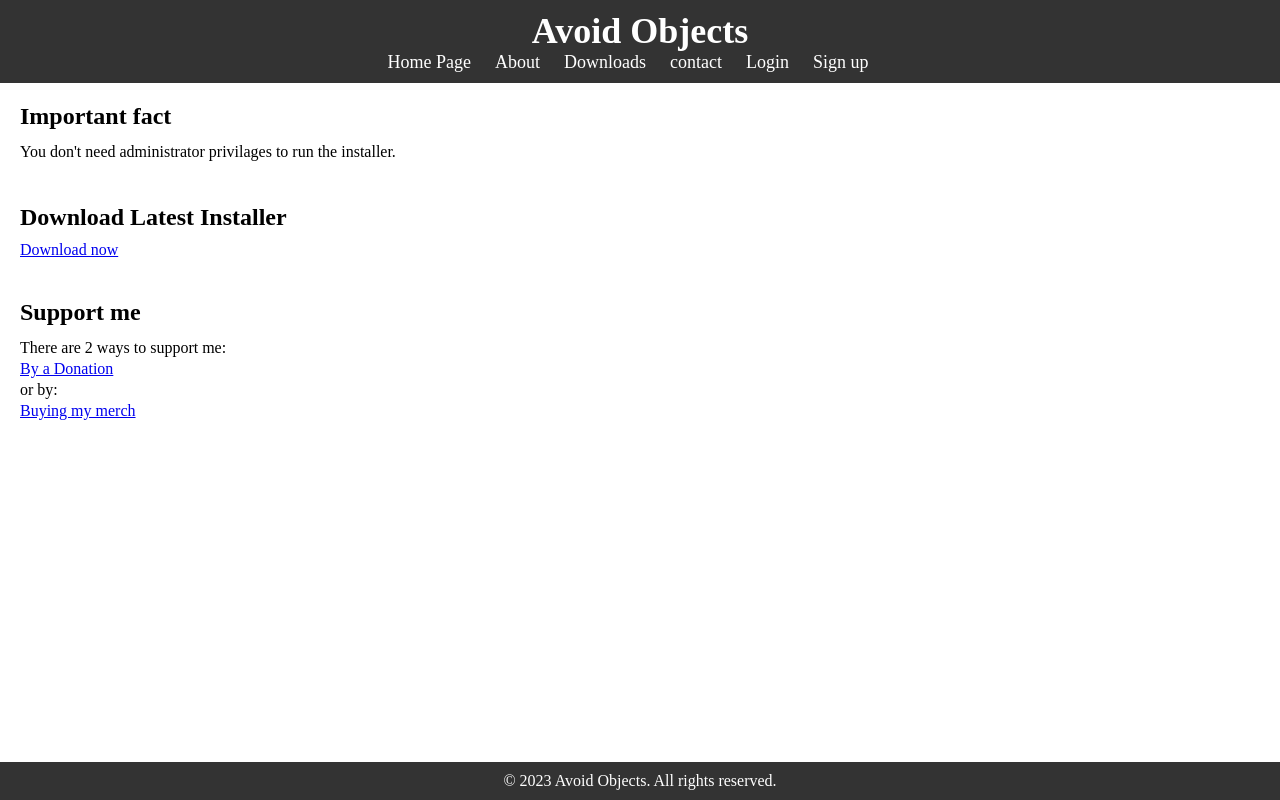
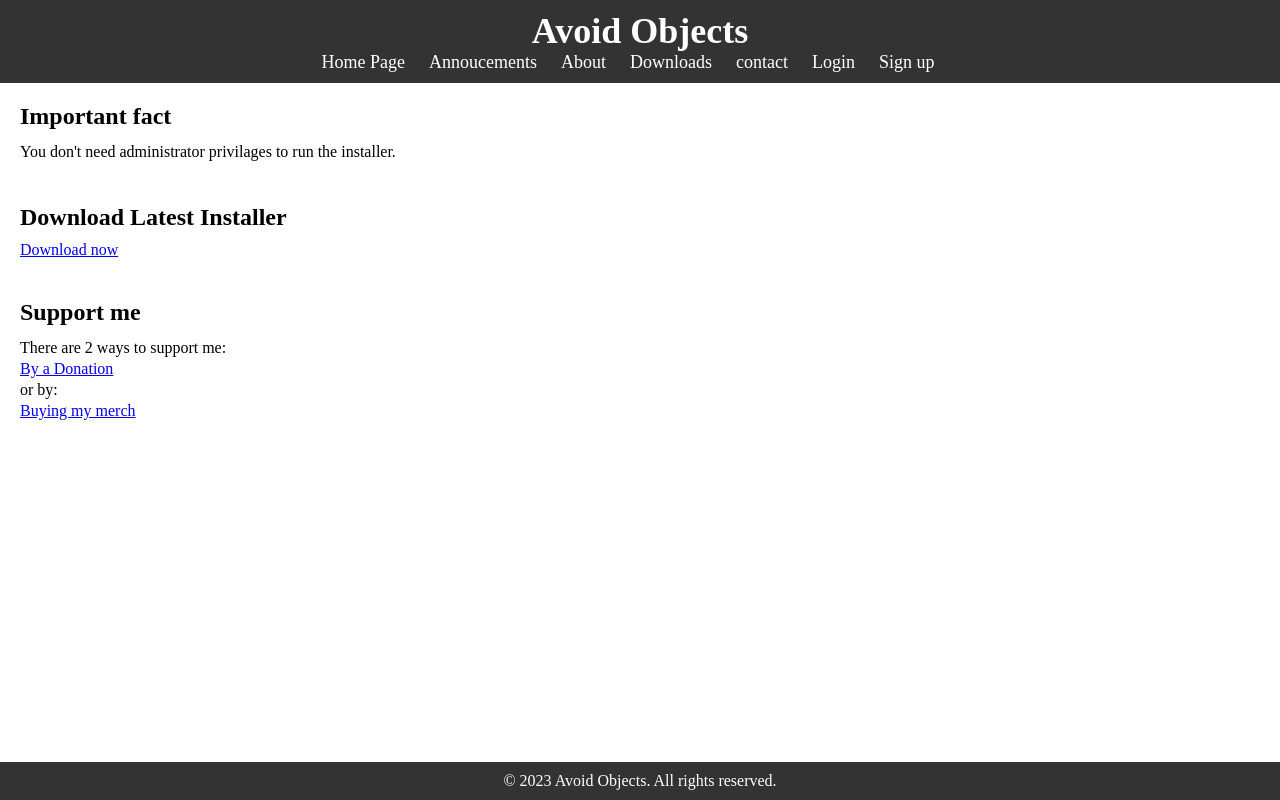
Before and after one commit to FortnasPlayer/Avoid-Objects-Game, a plain HTML site: page index.html in a window 1280 px wide. Drawn offline with Linux system fonts and the light colour scheme.

Commit message:
Update in index.html

```diff
--- a/index.html
+++ b/index.html
@@ -12,6 +12,7 @@
         <nav>
             <ul>
                 <li><a href="index.html">Home Page</a></li>
+                <li><a href="annoucements.html">Annoucements</a></li>
                 <li><a href="404.html">About</a></li>
                 <li><a href="downloads.html">Downloads</a></li>
                 <li><a href="#">contact</a></li>
```
